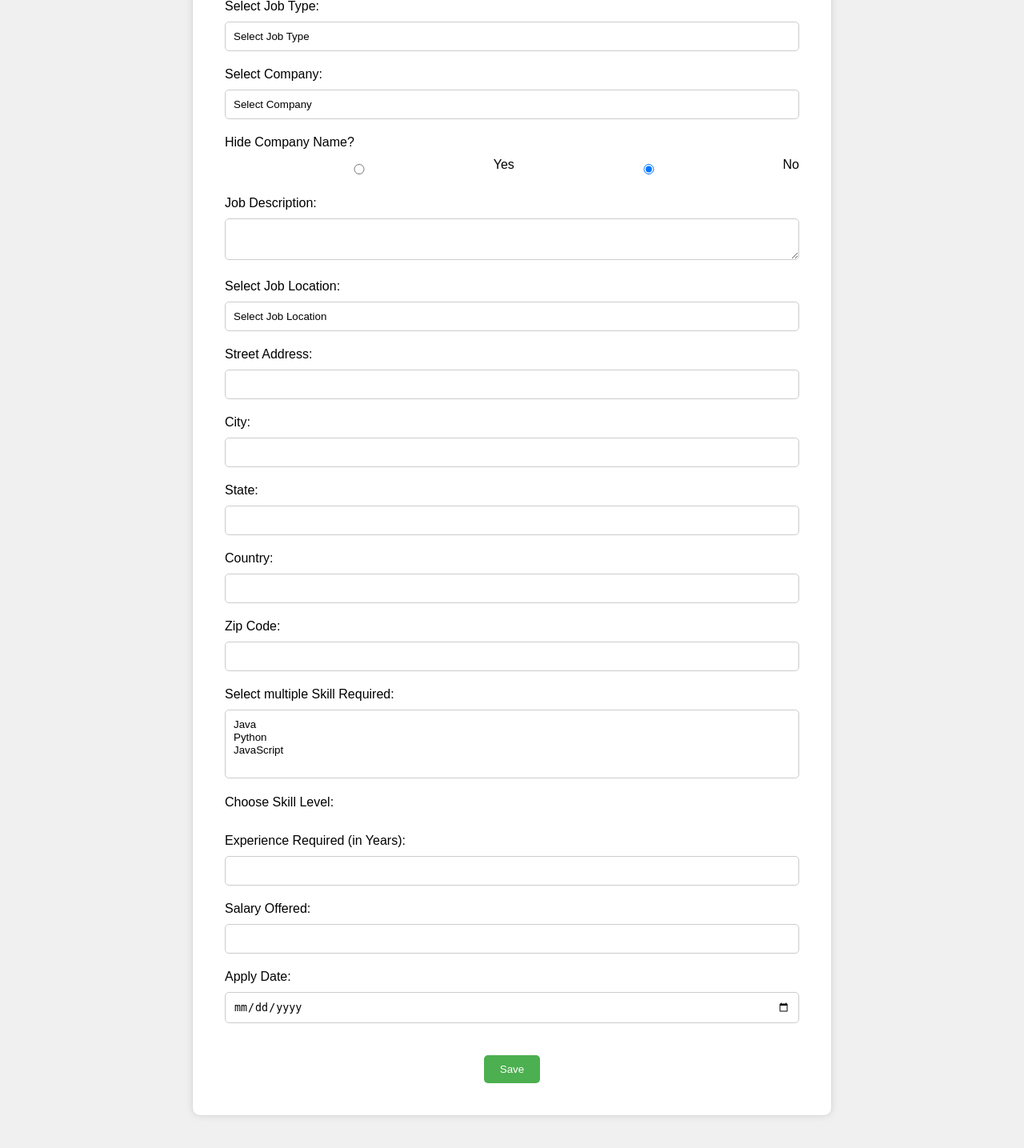
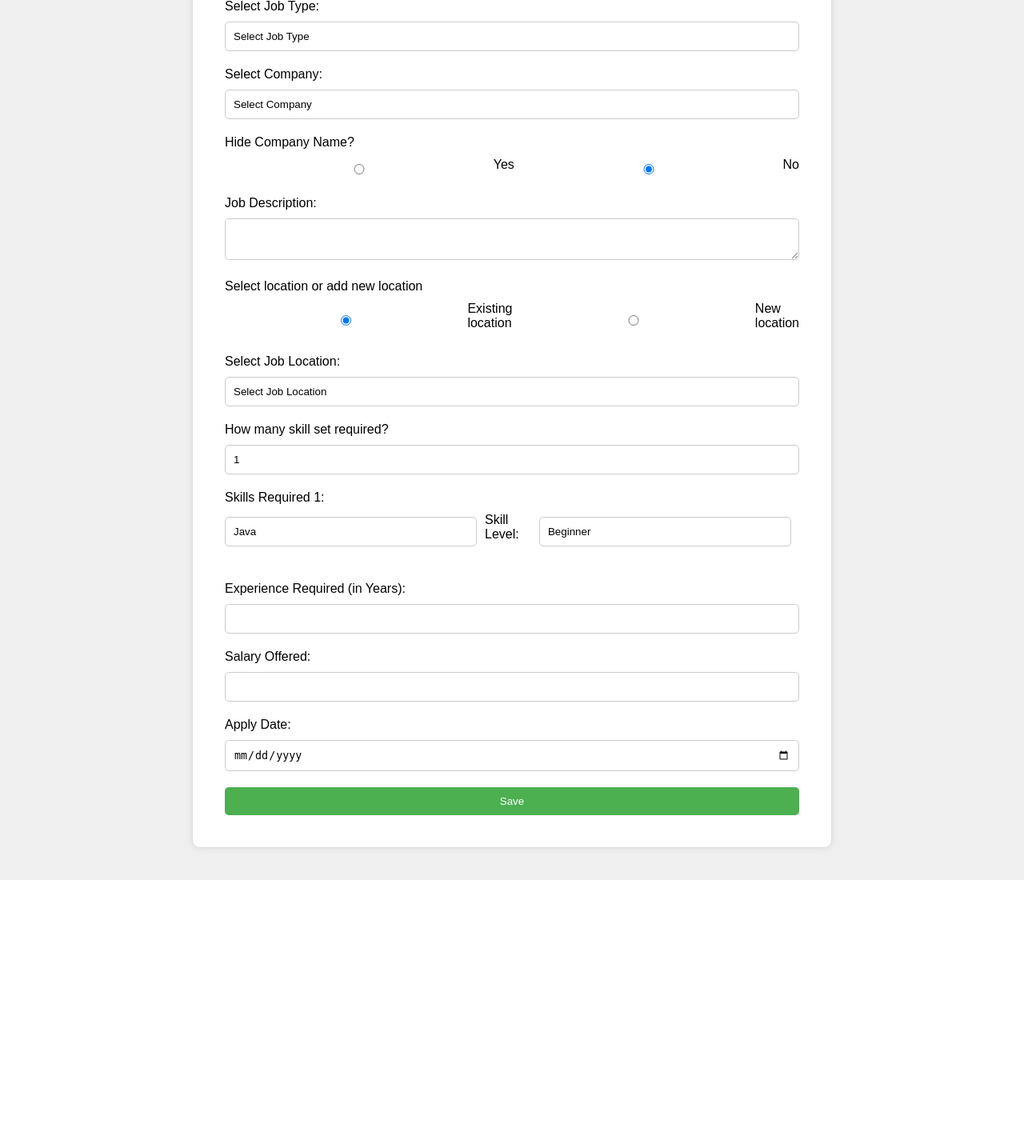
Before and after one commit to Somnath0001/JobPortal, a Flask app: page /job_posting in a window 1280 px wide. Shown: the part 130-1565 px from the top of the page at 80% size. After the commit the page ends 1230 px from the top, so only its background shows below. Run offline with Flask 3, Linux system fonts and the light colour scheme.

Commit message:
job_posting UI and backend completed.

```diff
--- a/app.py
+++ b/app.py
@@ -2,7 +2,7 @@ from flask import Flask, render_template, request;
 from register_handler import validateRegister;
 from login_handler import validateUser;
 from user_session import get_id, update_id;
-from database import get_login_data, get_user_type_id;
+from database import get_login_data, get_user_type_id, add_job_post, add_job_location, get_job_location_id, get_job_post_id, add_job_post_skill_set, add_job_post_activity;
 from job_seeker_profile_handler import handle_seeker_profile;
 from educational_details_handler import handle_educational_details;
 from skills_handler import handle_skills;
@@ -10,6 +10,7 @@ from experience_details_handler import handle_experience_details;
 from company_profile_handler import handle_company_profile;
 from user_session import get_id;
 from job_card_handler import generate_job_card_html;
+from datetime import date;
 
 app = Flask(__name__)
 
@@ -178,7 +179,7 @@ def experience_details_handler():
     return "Experience added."
 
 # handle company (create company profile) when user clicks submit button
-@app.route("/company_profile_handler", methods=['POSt'])
+@app.route("/company_profile_handler", methods=['POST'])
 def company_profile_handler():
     # get data from company.html
     company_name = request.form.get('company-name')
@@ -200,3 +201,69 @@ def company_profile_handler():
         return render_template('job_seeker_dashboard.html')
     elif (user_type_id == 2):
         return render_template('recruiter_dashboard.html')
+
+# handle job_posint when user clicks submit button
+@app.route("/job_posting_handler", methods=['POST'])
+def job_posting_handler():
+    print("job_postng_handler working")
+    # get data from job_posting.html
+    job_type_id = request.form.get('job-type')
+    company_id = request.form.get('company-name')
+    is_company_name_hidden = request.form.get('hide-company-name')
+    job_description = request.form.get('job-description')
+    existing_or_new_location = request.form.get('existing-or-new-location')
+    if (existing_or_new_location == 'existing'):
+        job_location_id = request.form.get('job-location')
+        print('existing_job_location: ', job_location_id)
+
+    elif (existing_or_new_location == 'new'):
+        street_address = request.form.get('street-address')
+        city = request.form.get('city')
+        state = request.form.get('state')
+        country = request.form.get('country')
+        zip_code = request.form.get('zip-code')
+        print('new_job_location: ', street_address, city, state, country, zip_code)
+
+        # inserting data to job_location table
+        add_job_location(street_address, city, state, country, zip_code)
+        print('added to job_location.')
+
+        # get the job_location_id from the table
+        job_location_id = get_job_location_id(street_address, city, state, country, zip_code)
+
+        print('job_location_id: ', job_location_id)
+
+    experience_required = request.form.get('experience-required')
+    salary_offered = request.form.get('salary-offered')
+    apply_date = request.form.get('apply-date')
+
+    print('other_job_posting_details: ', job_type_id, company_id, job_description, is_company_name_hidden, existing_or_new_location, experience_required, salary_offered, apply_date)
+
+    posted_by_id = get_id()
+    is_active = 'Y'
+    created_date = date.today()
+
+    # inserting data to job_post table
+    add_job_post(posted_by_id, job_type_id, company_id, is_company_name_hidden, created_date, job_description, job_location_id, is_active, salary_offered, experience_required)
+    print('added to job_post.')
+
+    # inserting data to job_post_skill_set table
+    # getting the job_post_id from the table
+    job_post_id = get_job_post_id(posted_by_id, job_type_id, company_id, is_company_name_hidden, created_date, job_description, job_location_id, is_active, salary_offered, experience_required)
+    print('job_post_id: ', job_post_id)
+
+    no_of_skill_set_required = int(request.form.get('no-of-skill-set-required'))
+    print('no_of_skill_set_required: ', no_of_skill_set_required)
+
+    for i in range(no_of_skill_set_required):
+        skill_set_id = request.form.get(f"required-skills-{i}")
+        skill_level = request.form.get(f"required-skill-level-{i}")
+        print('required_skill_set: ', skill_set_id, skill_level)
+        add_job_post_skill_set(skill_set_id, job_post_id, skill_level)
+        print('added to job_post_skill_set.')
+
+    # inserting data to job_post_activity table
+    add_job_post_activity(posted_by_id, job_post_id, apply_date)
+    print('added to job_post_activity.')
+
+    return '<h2 style="color:Green;">Job details added</h2>'
--- a/static/css/job_posting.css
+++ b/static/css/job_posting.css
@@ -110,3 +110,38 @@ select {
         margin-bottom: 5px;
     }
 }
+.skill-box {
+    margin-bottom: 20px;
+}
+
+.skill-fields {
+    display: flex;
+    justify-content: space-between;
+    align-items: center;
+}
+
+.skill-fields select {
+    width: 49%;
+    margin-right: 10px;
+}
+
+/* Responsive Design adjustment */
+
+@media (max-width: 480px) {
+    .skill-fields {
+        flex-direction: column;
+    }
+    .skill-fields select {
+        width: 100%;
+        margin-right: 0;
+        margin-bottom: 10px;
+    }
+}
+
+.new-address {
+    display: none; /* Hide by default */
+}
+
+.skill-box-container {
+    margin-bottom: 20px;
+}
--- a/static/js/job_posting.js
+++ b/static/js/job_posting.js
@@ -1,45 +1,67 @@
-// Get the skills select element
-const skillsSelect = document.getElementById('required-skills');
+document.addEventListener('DOMContentLoaded', function() {
+    // Location toggle logic
+    const existingLocationRadio = document.getElementById('existing-location');
+    const newLocationRadio = document.getElementById('new-location');
+    const jobLocationSelect = document.getElementById('job-location');
+    const newAddressDiv = document.querySelector('.new-address');
 
-// Get the skill level container
-const skillLevelContainer = document.getElementById('skill-level-container');
+    existingLocationRadio.addEventListener('change', function() {
+        if (this.checked) {
+            jobLocationSelect.style.display = 'block';
+            newAddressDiv.style.display = 'none';
+        }
+    });
 
-// Add event listener to skills select element
-skillsSelect.addEventListener('change', updateSkillLevels);
+    newLocationRadio.addEventListener('change', function() {
+        if (this.checked) {
+            jobLocationSelect.style.display = 'none';
+            newAddressDiv.style.display = 'block';
+        }
+    });
 
-// Function to update skill levels
-function updateSkillLevels() {
-    // Clear existing skill level fields
-    skillLevelContainer.innerHTML = '';
+    // Initialize default state
+    if (existingLocationRadio.checked) {
+        jobLocationSelect.style.display = 'block';
+        newAddressDiv.style.display = 'none';
+    }
 
-    // Get selected skills
-    const selectedSkills = skillsSelect.selectedOptions;
+    // Dynamic skill box logic
+    const skillSetCountSelect = document.getElementById('no-of-skill-set-required');
+    const skillBoxContainer = document.querySelector('.skill-box-container');
 
-    // Loop through each selected skill
-    selectedSkills.forEach((skill) => {
-        // Create a skill level select element
-        const skillLevelSelect = document.createElement('select');
-        skillLevelSelect.required = true;
+    // Initialize skill box container
+    skillBoxContainer.innerHTML = '';
 
-        // Add skill level options
-        const skillLevels = ['Beginner', 'Intermediate', 'Advanced', 'Expert'];
-        skillLevels.forEach((level) => {
-            const option = document.createElement('option');
-            option.value = level;
-            option.text = level;
-            skillLevelSelect.appendChild(option);
-        });
+    skillSetCountSelect.addEventListener('change', function() {
+        const skillSetCount = parseInt(this.value);
+        skillBoxContainer.innerHTML = '';
 
-        // Create a label for the skill level select element
-        const skillLabel = document.createElement('label');
-        skillLabel.textContent = `${skill.value} Skill Level:`;
+        for (let i = 0; i < skillSetCount; i++) {
+            const skillBox = document.createElement('div');
+            skillBox.className = 'input-box skill-box';
 
-        // Append skill label and select element to container
-        skillLevelContainer.appendChild(skillLabel);
-        skillLevelContainer.appendChild(skillLevelSelect);
-        skillLevelContainer.appendChild(document.createElement('br'));
+            skillBox.innerHTML = `
+                <label for="required-skills-${i}">Skills Required ${i + 1}:</label>
+                <div class="skill-fields">
+                    <select id="required-skills-${i}" name="required-skills-${i}" required>
+                        <option value="0">Java</option>
+                        <option value="1">Python</option>
+                        <option value="3">JavaScript</option>
+                    </select>
+                    <label for="required-skill-level-${i}">Skill Level:</label>
+                    <select id="required-skill-level-${i}" name="required-skill-level-${i}" required>
+                        <option value="1">Beginner</option>
+                        <option value="2">Intermediate</option>
+                        <option value="3">Advanced</option>
+                        <option value="4">Expert</option>
+                    </select>
+                </div>
+            `;
+
+            skillBoxContainer.appendChild(skillBox);
+        }
     });
-}
 
-// Initial update
-updateSkillLevels();
+    // Initialize default skill box
+    skillSetCountSelect.dispatchEvent(new Event('change'));
+});
--- a/templates/job_posting.html
+++ b/templates/job_posting.html
@@ -11,97 +11,110 @@
     <div class="container">
         <div class="card">
             <h2>Job Posting</h2>
-            <form>
+            <form action="/job_posting_handler" method="POST">
                 <div class="input-box">
                     <label for="job-type">Select Job Type:</label>
-                    <select id="job-type" required>
+                    <select id="job-type" name="job-type" required>
                         <option value="">Select Job Type</option>
-                        <option value="Full-time">Full-time</option>
-                        <option value="Part-time">Part-time</option>
-                        <option value="Internship">Internship</option>
-                        <option value="Contract">Contract</option>
+                        <option value="1">Full-time</option>
+                        <option value="2">Part-time</option>
+                        <option value="3">Internship</option>
+                        <option value="4">Contract</option>
                     </select>
                 </div>
                 <div class="input-box">
                     <label for="company-name">Select Company:</label>
-                    <select id="company-name" required>
+                    <select id="company-name" name="company-name" required>
                         <option value="">Select Company</option>
+                        <option value="3">Infosys</option>
+                        <option value="4">Wipro</option>
                         <!-- Populate company options from database or API -->
                     </select>
                 </div>
                 <div class="input-box">
                     <label for="hide-company-name">Hide Company Name?</label>
                     <div>
-                        <input type="radio" id="hide-company-name-yes" name="hide-company-name" value="Yes">
+                        <input type="radio" id="hide-company-name-yes" name="hide-company-name" value="Y">
                         <label for="hide-company-name-yes">Yes</label>
-                        <input type="radio" id="hide-company-name-no" name="hide-company-name" value="No" checked>
+                        <input type="radio" id="hide-company-name-no" name="hide-company-name" value="N" checked>
                         <label for="hide-company-name-no">No</label>
                     </div>
                 </div>
                 <div class="input-box">
                     <label for="job-description">Job Description:</label>
-                    <textarea id="job-description" required></textarea>
+                    <textarea id="job-description" name="job-description" required></textarea>
+                </div>
+                <div class="input-box">
+                    <label for="existing-or-new-location">Select location or add new location</label>
+                    <div>
+                        <input type="radio" id="existing-location" name="existing-or-new-location" value="existing" checked>
+                        <label for="existing-location">Existing location</label>
+                        <input type="radio" id="new-location" name="existing-or-new-location" value="new">
+                        <label for="new-location">New location</label>
+                    </div>
                 </div>
                 <div class="input-box">
                     <label for="job-location">Select Job Location:</label>
-                    <select id="job-location" required>
+                    <select id="job-location" name="job-location">
                         <option value="">Select Job Location</option>
-                        <option value="Office">Office</option>
-                        <option value="Remote">Remote</option>
-                        <option value="Other">Other</option>
+                        <option value="1">123 Main St, New York City, New York, USA, 10001</option>
+                        <option value="2">456 Elm St, Los Angeles, California, USA, 90001</option>
                     </select>
                 </div>
-                <div class="input-box">
+                <div class="input-box new-address" style="display: none;">
                     <label for="street-address">Street Address:</label>
-                    <input type="text" id="street-address" required>
+                    <input type="text" id="street-address" name="street-address">
+                    <label for="city">City:</label>
+                    <input type="text" id="city" name="city">
+                    <label for="state">State:</label>
+                    <input type="text" id="state" name="state">
+                    <label for="country">Country:</label>
+                    <input type="text" id="country" name="country">
+                    <label for="zip-code">Zip Code:</label>
+                    <input type="text" id="zip-code" name="zip-code">
                 </div>
                 <div class="input-box">
-                    <label for="city">City:</label>
-                    <input type="text" id="city" required>
-                </div>
-                <div class="input-box">
-                    <label for="state">State:</label>
-                    <input type="text" id="state" required>
-                </div>
-                <div class="input-box">
-                    <label for="country">Country:</label>
-                    <input type="text" id="country" required>
-                </div>
-                <div class="input-box">
-                    <label for="zip-code">Zip Code:</label>
-                    <input type="text" id="zip-code" required>
-                </div>
-                <div class="input-box">
-                    <label for="required-skills">Select multiple Skill Required:</label>
-                    <select id="required-skills" multiple required>
-                        <option value="Java">Java</option>
-                        <option value="Python">Python</option>
-                        <option value="JavaScript">JavaScript</option>
-                        <!-- Add more skills here -->
+                    <label for="no-of-skill-set-required">How many skill set required?</label>
+                    <select id="no-of-skill-set-required" name="no-of-skill-set-required" required>
+                        <option value="1">1</option>
+                        <option value="2">2</option>
+                        <option value="3">3</option>
+                        <option value="4">4</option>
+                        <option value="5">5</option>
                     </select>
                 </div>
-
-                <div class="input-box">
-                    <label for="required-skill-level">Choose Skill Level:</label>
-                    <div id="skill-level-container">
-                        <!-- Skill level fields will be dynamically added here -->
+                <!--
+                <div class="input-box skill-box">
+                    <label>Skills Required:</label>
+                    <div class="skill-fields">
+                        <select id="required-skills" required>
+                            <option value="0">Java</option>
+                            <option value="1">Python</option>
+                            <option value="3">JavaScript</option>
+                        </select>
+                        <select id="required-skill-level" required>
+                            <option value="1">Beginner</option>
+                            <option value="2">Intermediate</option>
+                            <option value="3">Advanced</option>
+                            <option value="4">Expert</option>
+                        </select>
                     </div>
                 </div>
+                -->
+                <div class="skill-box-container"></div>
                 <div class="input-box">
                     <label for="experience-required">Experience Required (in Years):</label>
-                    <input type="number" id="experience-required" required>
+                    <input type="number" id="experience-required" name="experience-required" required>
                 </div>
                 <div class="input-box">
                     <label for="salary-offered">Salary Offered:</label>
-                    <input type="number" id="salary-offered" required>
+                    <input type="number" id="salary-offered" name="salary-offered" required>
                 </div>
                 <div class="input-box">
                     <label for="apply-date">Apply Date:</label>
-                    <input type="date" id="apply-date" required>
+                    <input type="date" id="apply-date" name="apply-date" required>
                 </div>
-                <div class="button-box">
-                    <button type="button" class="save-button">Save</button>
-                </div>
+                <button type="submit" class="save-button">Save</button>
             </form>
         </div>
     </div>
```
Also changed, not shown: database.py (+49 -0 lines), project_guide/ToDo.txt (+7 -3 lines).
